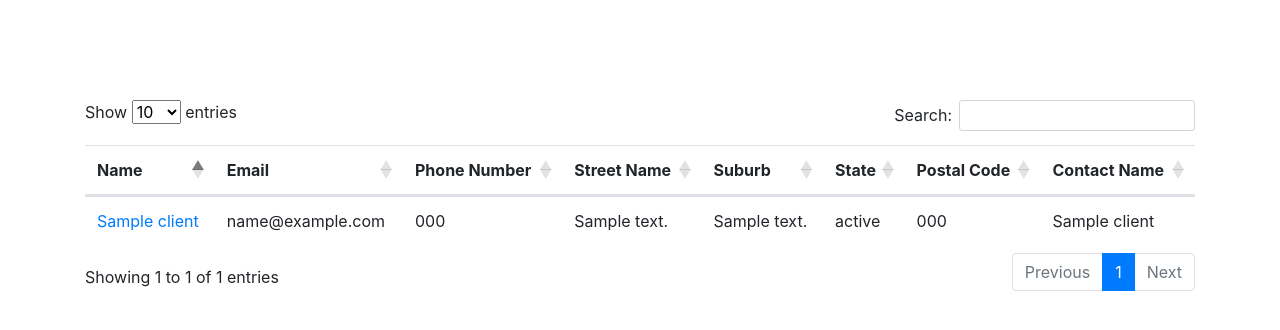
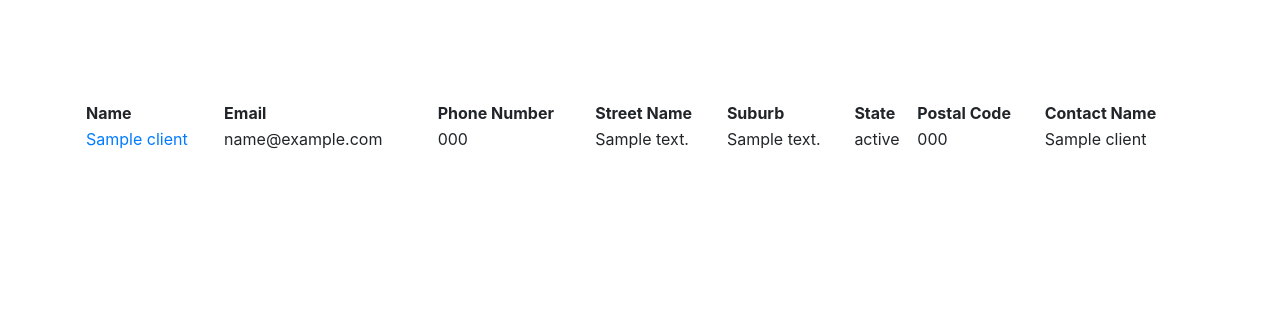
Before and after one commit to czarkhenn/client_list, a Django app: page / in a window 1280 px wide. Shown: the part 56-386 px from the top of the page. Run offline with Django 3.2, Linux system fonts and the light colour scheme; tables that the repository leaves empty hold one stand-in row (values such as "Sample post"); some libraries are stand-ins or nearby versions.

Commit message:
Updated templates

```diff
--- a/testapp/templates/testapp/create.html
+++ b/testapp/templates/testapp/create.html
@@ -2,7 +2,7 @@
 {% load crispy_forms_tags %}
 
 
-<div class="container">
+<div class="container" style="padding-top: 100px;">
     <form role="form" method="post">
         {% csrf_token %}
         <div class="row">
--- a/testapp/templates/testapp/home.html
+++ b/testapp/templates/testapp/home.html
@@ -1,9 +1,9 @@
-{% load static %}
 {% include 'testapp/include/nav.html' %}
 
 
 <div class="container" style="padding-top: 100px;">
-    <table id="sort" class="table" width=100%>
+    <div class="table-responsive-sm">
+        <table id="sort" class="sortable-theme-bootstrap" data-sortable width=100%>
             <thead>
                 <tr>
                     <th scope="col">Name</th>
@@ -38,9 +38,10 @@
             </tbody>
         </table>
     </div>
+</div>
 
 
-<script src="https://code.jquery.com/jquery-3.3.1.js"></script>
+<!-- <script src="https://code.jquery.com/jquery-3.3.1.js"></script>
 <script src="https://cdn.datatables.net/1.10.20/js/jquery.dataTables.min.js"></script>
 <script src="https://cdn.datatables.net/1.10.20/js/dataTables.bootstrap4.min.js"></script>
 </script>
@@ -48,5 +49,6 @@
 <script>
     $(document).ready(function () {
         $('#sort').DataTable();
+        $('.dataTables_length').addClass('bs-select');
     });
-</script>
+</script> -->
--- a/testapp/templates/testapp/include/head.html
+++ b/testapp/templates/testapp/include/head.html
@@ -1,3 +1,5 @@
+{% load static %}
+
 <!DOCTYPE html>
 <html lang="en">
 
@@ -10,6 +12,8 @@
         integrity="sha384-Vkoo8x4CGsO3+Hhxv8T/Q5PaXtkKtu6ug5TOeNV6gBiFeWPGFN9MuhOf23Q9Ifjh" crossorigin="anonymous">
     <link rel="stylesheet" href="https://cdn.datatables.net/1.10.20/css/dataTables.bootstrap4.min.css"
         integrity="sha384-Vkoo8x4CGsO3+Hhxv8T/Q5PaXtkKtu6ug5TOeNV6gBiFeWPGFN9MuhOf23Q9Ifjh" crossorigin="anonymous">
+    <link rel="stylesheet" href="{% static "testapp/css/sortable-theme-bootstrap.css" %}">
+    <script src="{% static "testapp/js/sortable.min.js" %}"></script>
 
     <script src="https://code.jquery.com/jquery-3.4.1.slim.min.js"
         integrity="sha384-J6qa4849blE2+poT4WnyKhv5vZF5SrPo0iEjwBvKU7imGFAV0wwj1yYfoRSJoZ+n"
--- a/testapp/templates/testapp/include/nav.html
+++ b/testapp/templates/testapp/include/nav.html
@@ -6,7 +6,7 @@
         <span class="navbar-toggler-icon"></span>
     </button>
     <div class="collapse navbar-collapse" id="navbarTogglerDemo01">
-        <a class="navbar-brand" href="#">Client List</a>
+        <a class="navbar-brand" href="{% url "home" %}">Client List</a>
         <ul class="navbar-nav mr-auto mt-2 mt-lg-0">
             <li class="nav-item">
                 <a class="nav-link" href="{% url "home" %}">Home<span class="sr-only">(current)</span></a>
@@ -20,19 +20,21 @@
 
     </li>
     </ul>
-    <ul class="navbar-nav mr-auto mt-2 mt-lg-0">
-        <li class="nav-item">
-            <select id="inputClient" class="form-control">
-                <option name="name" selected>Name</option>
-                <option name="email">Email</option>
-                <option name="phone_number">Phone Number</option>
-            </select>
-        </li>
+
 
     </ul>
     <form class="form-inline my-2 my-lg-0" action="{% url 'search' %}" method="get" accept-charset="utf-8">
-        <input name="q" class="form-control mr-sm-2" type="search" placeholder="Search" aria-label="Search">
-        <button class="btn btn-outline-primary my-2 my-sm-0" type="submit">Search</button>
+        <ul class="navbar-nav mr-auto mt-2 mt-lg-0">
+            <li class="nav-item">
+                <select name="inputClient" class="form-control">
+                    <option name="name">Name</option>
+                    <option name="email">Email</option>
+                    <option name="phone_number">Phone Number</option>
+                    <option name="suburb">Suburb</option>
+                </select>
+            </li>
+            <input name="q" class="form-control mr-sm-2" type="search" placeholder="Search" aria-label="Search">
+            <button class="btn btn-outline-primary my-2 my-sm-0" type="submit">Search</button>
     </form>
     </div>
 </nav>
--- a/testapp/templates/testapp/search.html
+++ b/testapp/templates/testapp/search.html
@@ -1,9 +1,9 @@
-{% load static %}
 {% include 'testapp/include/nav.html' %}
 
 
 <div class="container" style="padding-top: 100px;">
-    <table id="sort" class="table" width=100%>
+    <div class="table-responsive-sm">
+        <table id="sort" class="sortable-theme-bootstrap" data-sortable width=100%>
             <thead>
                 <tr>
                     <th scope="col">Name</th>
@@ -38,3 +38,4 @@
             </tbody>
         </table>
     </div>
+</div>
```
Lines whose indentation alone changed are shown as unchanged.
